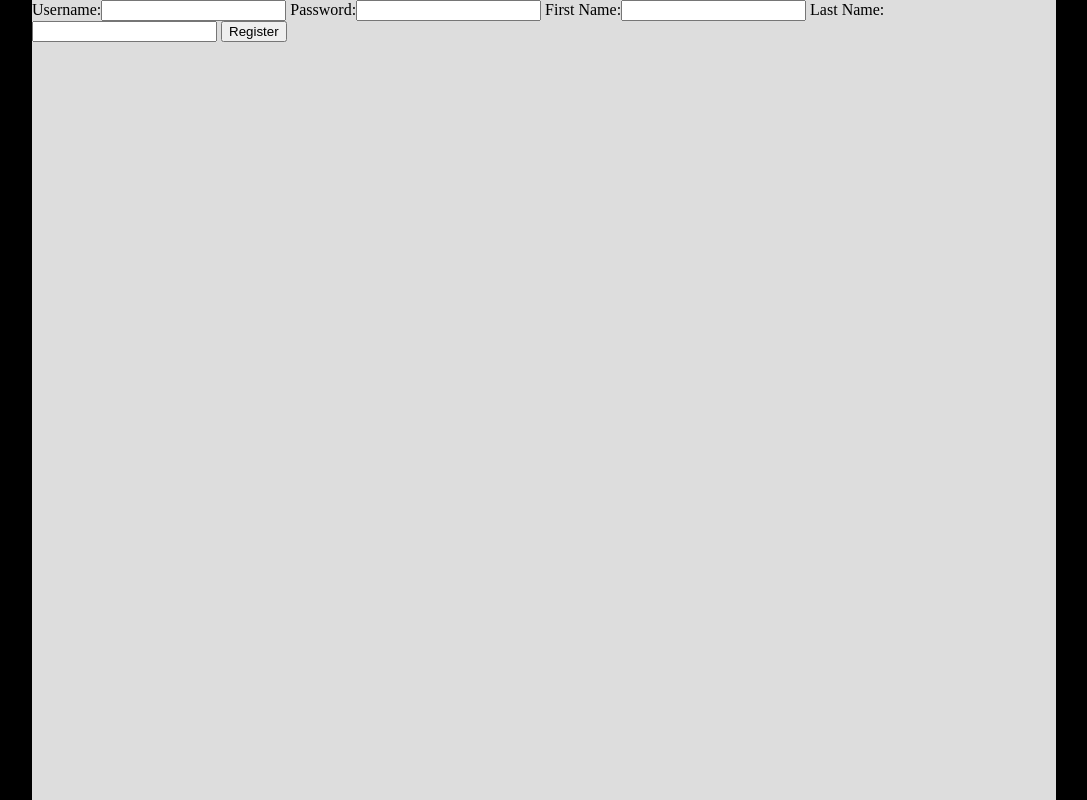
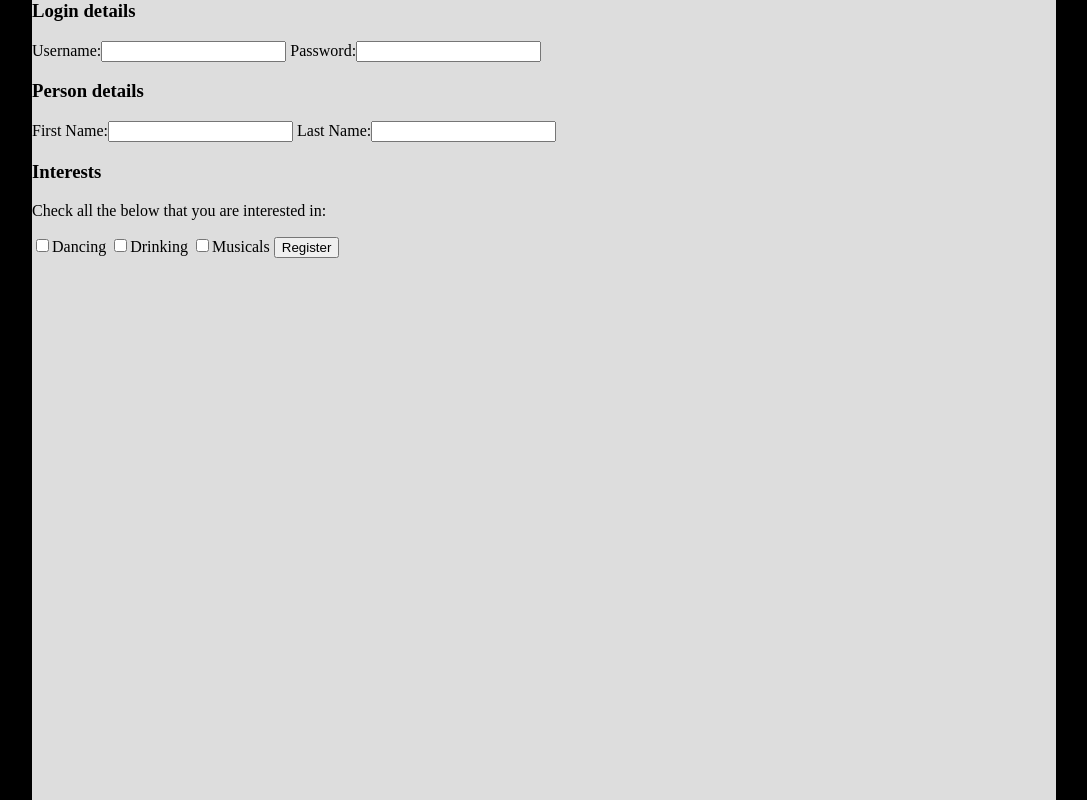
Before and after one commit to scubbo/datenight, a PHP site: page /register in a window 1280 px wide. Shown: the whole page, without its empty margins (96-1183 px from the left). Run offline with PHP 8.4, Linux system fonts and the light colour scheme.

Commit message:
Add initial Interests fields

```diff
--- a/src/html/register/index.php
+++ b/src/html/register/index.php
@@ -13,10 +13,18 @@
   } else {
     echo <<< EOT
 <form>
+  <h3>Login details</h3>
   <label for='usernameInput'>Username:</label><input type='text' id='usernameInput'></input>
   <label for='passwordInput'>Password:</label><input type='password' id='passwordInput'></input>
+  <h3>Person details</h3>
   <label for='firstNameInput'>First Name:</label><input type='text' id='firstNameInput'></input>
   <label for='lastNameInput'>Last Name:</label><input type='text' id='lastNameInput'></input>
+  <h3>Interests</h3>
+  <p>Check all the below that you are interested in:</p>
+  <input type='checkbox' name='likesDancing' id='likesDancingCheckBox'>Dancing</input>
+  <input type='checkbox' name='likesDrinking' id='likesDrinkingCheckBox'>Drinking</input>
+  <input type='checkbox' name='likesMusicals' id='likesMusicalsCheckBox'>Musicals</input>
+
   <input type='button' id='submitButton' value='Register'></input>
 </form>
 
@@ -29,7 +37,10 @@
           'username':$('#usernameInput').val(),
           'password':$('#passwordInput').val(),
           'firstName':$('#firstNameInput').val(),
-          'lastName':$('#lastNameInput').val()
+          'lastName':$('#lastNameInput').val(),
+          'likesDancing':$('#likesDancingCheckBox').is(':checked'),
+          'likesDrinking':$('#likesDrinkingCheckBox').is(':checked'),
+          'likesMusicals':$('#likesMusicalsCheckBox').is(':checked')
         },
         function(data) {
           if (data.status == 'SUCCESS') {
```
Also changed, not shown: 1 other file.
